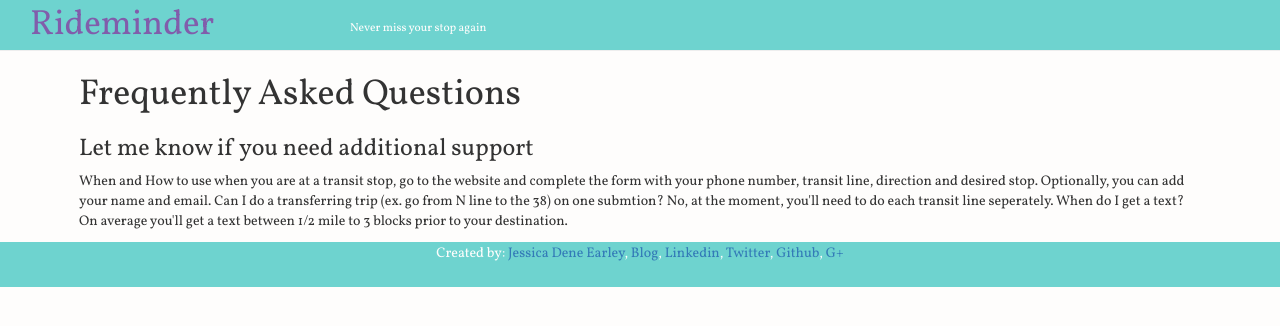
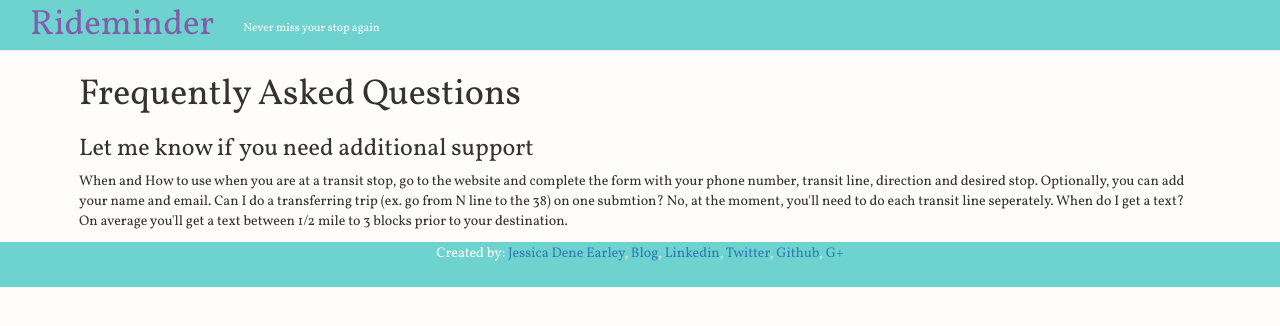
Before and after one commit to chatasweetie/Rideminder, a Flask app: template templates/faq.html in a window 1280 px wide. Shown: the top 326 px of the page. Run offline with Flask 2, Linux system fonts and the light colour scheme; the template is opened without the code that fills it, so the values that code supplies are empty; some libraries are stand-ins or nearby versions.

Commit message:
changed bootstrap spacing for header

```diff
--- a/templates/base.html
+++ b/templates/base.html
@@ -13,7 +13,7 @@
 <body>
     <div class="container-fluid">
       <div class="row">
-        <div class="col-xs-6 col-sm-3">
+        <div class="col-xs-6 col-sm-2">
           <p class="navbar-brand">Rideminder</p>
         </div>
         <div class="col-xs-6 col-sm-3">
```
